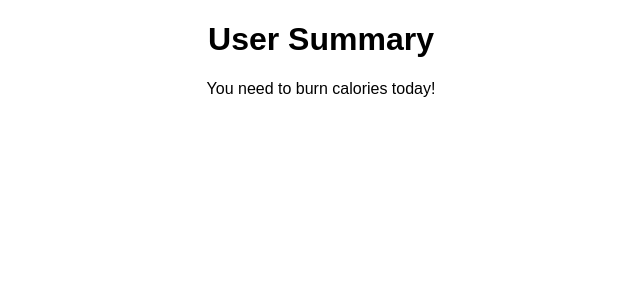
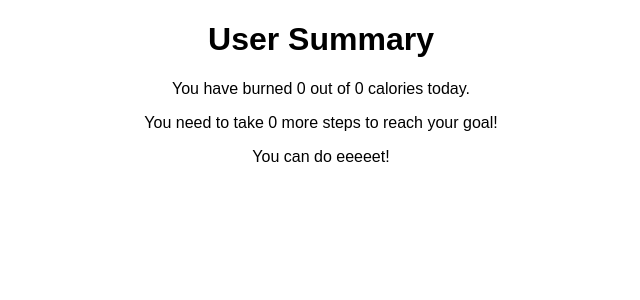
Before and after one commit to angelacastanieto/hioqi-web, a React (Create React App) app: page /users/1 in a window 1280 px wide. Shown: the top 300 px of the page, without its empty margins (319-959 px from the left). Built offline with nearby package versions, Linux system fonts and the light colour scheme; no server answers.

Commit message:
resp has changed

```diff
--- a/src/User.js
+++ b/src/User.js
@@ -7,9 +7,12 @@ class User extends Component {
     this.state = {
       error: null,
       isLoaded: false,
-      activitiesResult: {
-        activities: [],
-        goals: {}
+      getUserResult: {
+        steps_left_to_go: 0,
+        calories_out: 0,
+        calories_goal: 0,
+        steps_goal: 0,
+        steps_so_far: 0
       }
     };
   }
@@ -19,9 +22,10 @@ class User extends Component {
       .then(res => res.json())
       .then(
         (result) => {
+          console.log(result)
           this.setState({
             isLoaded: true,
-            activitiesResult: result
+            getUserResult: result
           });
         },
         (error) => {
@@ -37,7 +41,9 @@ class User extends Component {
     return (
       <div className="App">
         <PageHeader>User Summary</PageHeader>
-        <p>You need to burn {this.state.activitiesResult.goals.caloriesOut} calories today!</p>
+        <p>You have burned {this.state.getUserResult.calories_out} out of {this.state.getUserResult.calories_goal} calories today.</p>
+        <p>You need to take {this.state.getUserResult.steps_left_to_go} more steps to reach your goal!</p>
+        <p>You can do eeeeet!</p>
       </div>
     );
   }
```
